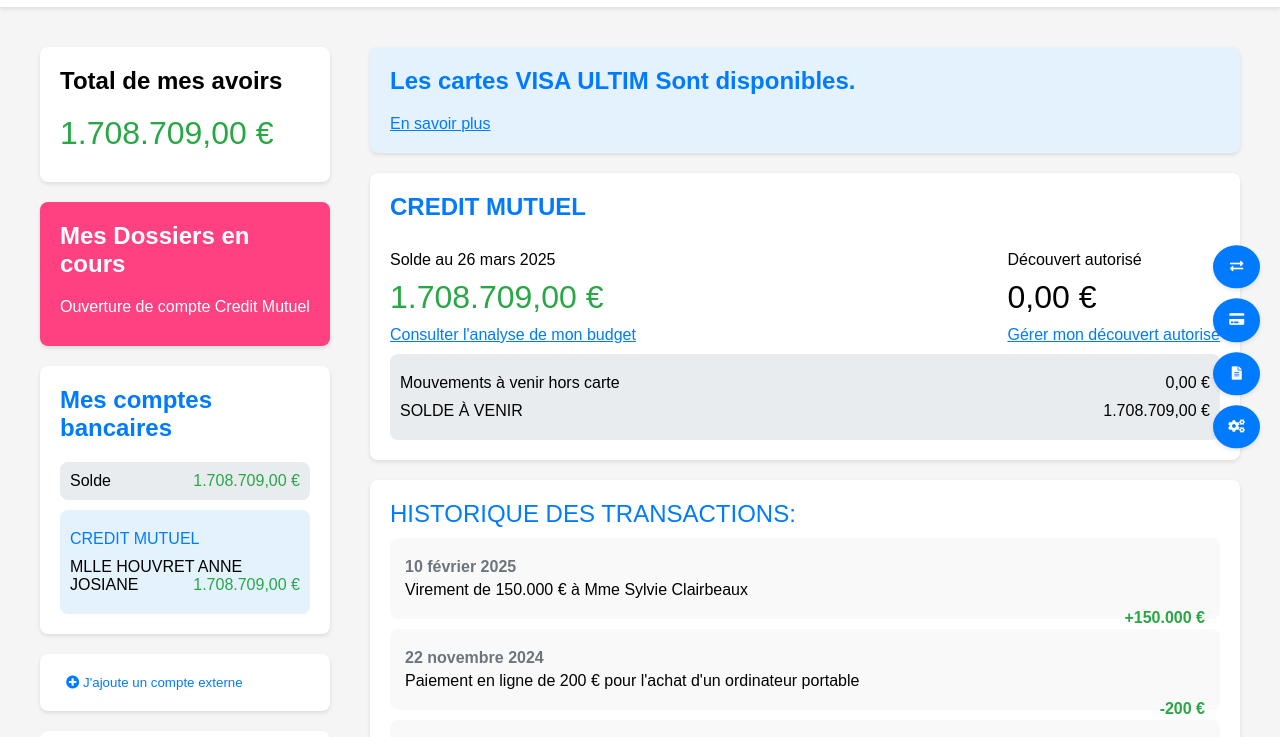
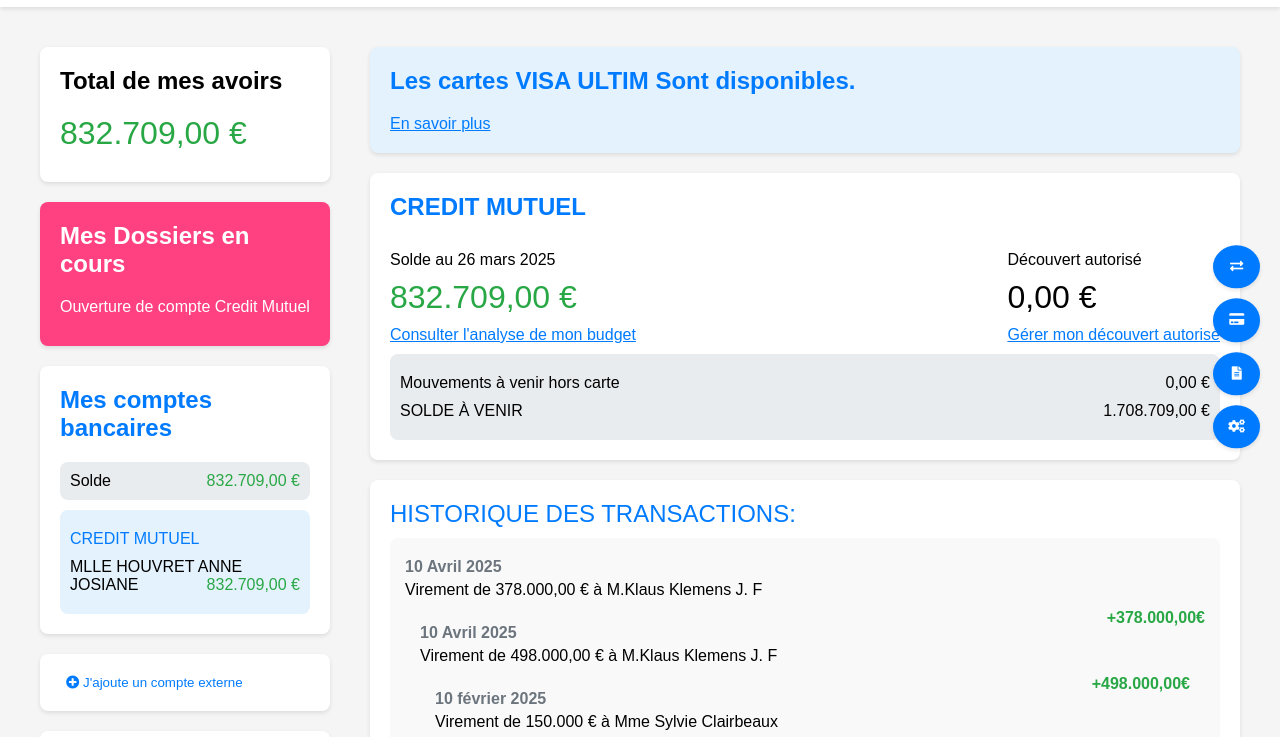
Before and after one commit to c-mutuel/banque, a plain HTML site: page compte.html in a window 1280 px wide. Shown: the part 53-790 px from the top of the page. Drawn offline with Linux system fonts and the light colour scheme.

Commit message:
Add files via upload

```diff
--- a/compte.html
+++ b/compte.html
@@ -214,7 +214,7 @@
         <div class="sidebar">
             <div class="card">
                 <h2>Total de mes avoirs</h2>
-                <p class="balance">1.708.709,00 €</p>
+                <p class="balance">832.709,00 €</p>
             </div>
             <div class="card" style="background-color: #ff4081; color: #fff;">
                 <h2>Mes Dossiers en cours</h2>
@@ -222,11 +222,11 @@
             </div>
             <div class="card">
                 <h2 style="color: #007bff;">Mes comptes bancaires</h2>
-                <p class="info">Solde <span style="float: right; color: #28a745;">1.708.709,00 €</span></p>
+                <p class="info">Solde <span style="float: right; color: #28a745;">832.709,00 €</span></p>
                 <div class="info" style="background-color: #e3f2fd;">
                     <p style="color: #007bff;">CREDIT MUTUEL</p>
 
-                    <p>MLLE HOUVRET ANNE JOSIANE <span style="float: right; color: #28a745;">1.708.709,00 €</span></p>
+                    <p>MLLE HOUVRET ANNE JOSIANE <span style="float: right; color: #28a745;">832.709,00 €</span></p>
                 </div>
             </div>
             <div class="card">
@@ -250,7 +250,7 @@
                 <div style="display: flex; justify-content: space-between;">
                     <div>
                         <p>Solde au 26 mars 2025</p>
-                        <p class="balance">1.708.709,00 €</p>
+                        <p class="balance">832.709,00 €</p>
                         <a href="#" style="color: #007bff; text-decoration: underline;">Consulter l'analyse de mon budget</a>
                     </div>
                     <div>
@@ -266,7 +266,15 @@
             </div>
             <!-- Historique des transactions -->
             <div class="history-card">
-                <div class="history-title">Historique des transactions:</div>
+            <div class="history-title">Historique des transactions:</div>
+                <div class="transaction-item">
+                    <p class="date">10 Avril 2025</p>
+                    <p>Virement de 378.000,00 € à M.Klaus Klemens J. F </p>
+                    <p class="amount">+378.000,00€</p>
+                <div class="transaction-item">
+                    <p class="date">10 Avril 2025</p>
+                    <p>Virement de 498.000,00 € à M.Klaus Klemens J. F </p>
+                    <p class="amount">+498.000,00€</p>
                 <div class="transaction-item">
                     <p class="date">10 février 2025</p>
                     <p>Virement de 150.000 € à Mme Sylvie Clairbeaux</p>
```
